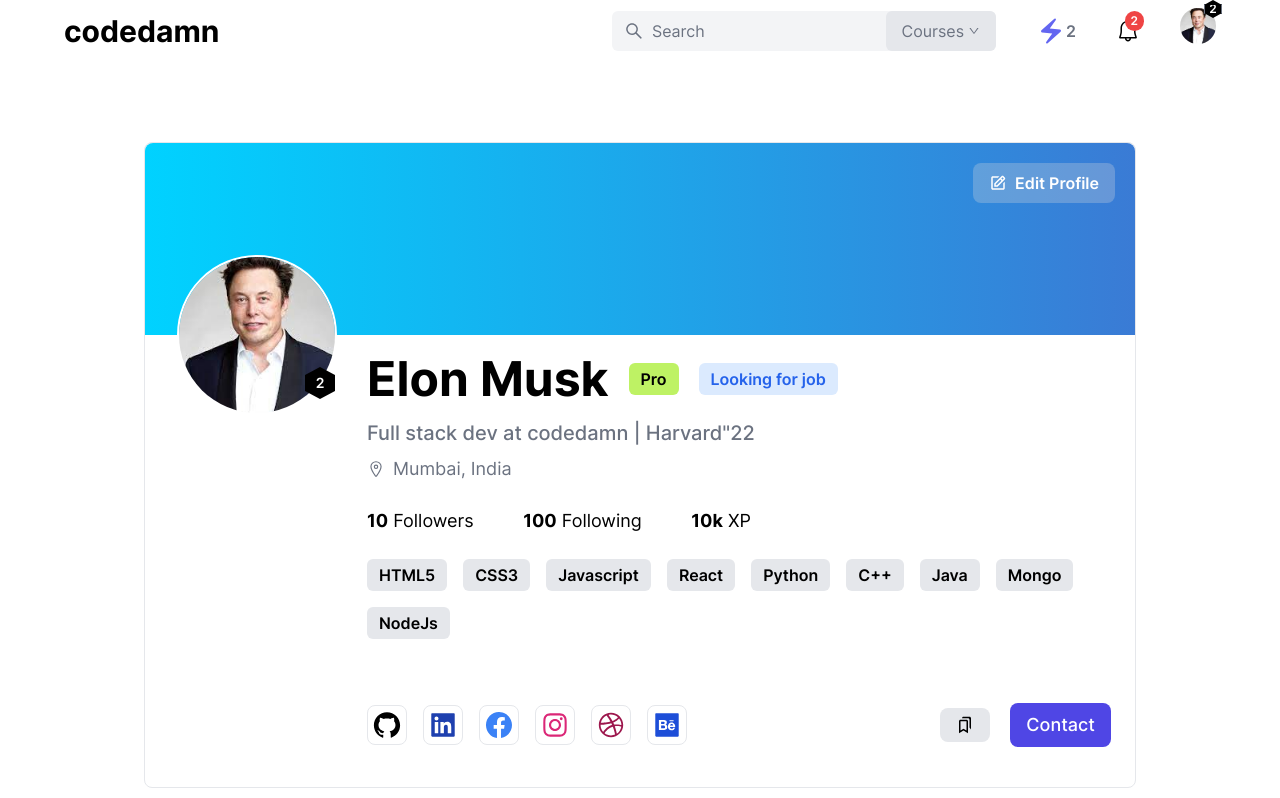
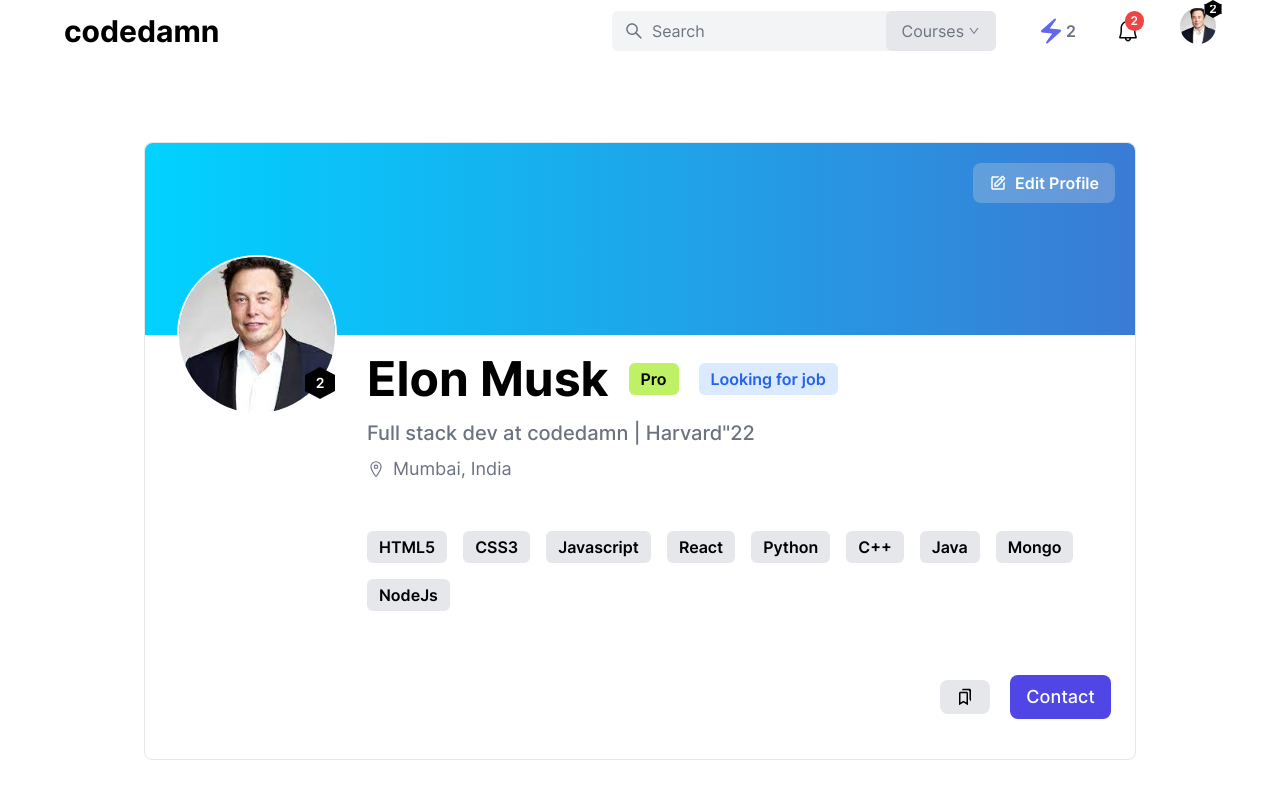
Before and after one commit to CoderGhost37/Profile-Page, a Next.js app: page / in a window 1280 px wide. Shown: the top 798 px of the page. Built offline with nearby package versions, Linux system fonts and the light colour scheme.

Commit message:
feat: implemented context-api (#4)

```diff
--- a/package.json
+++ b/package.json
@@ -22,6 +22,7 @@
     "next": "^13.4.4",
     "react": "^18.2.0",
     "react-dom": "^18.2.0",
+    "react-hot-toast": "^2.4.1",
     "react-icons": "^4.9.0",
     "tailwind-merge": "^1.13.0"
   },
--- a/src/components/EditProfile/Profile.tsx
+++ b/src/components/EditProfile/Profile.tsx
@@ -1,22 +1,16 @@
 import React from 'react';
+import toast from 'react-hot-toast';
 import { BiChevronDown } from 'react-icons/bi';
 
 import ButtonGroup from '@/components/ButtonGroup';
 import Input from '@/components/Input';
 import ToggleInput from '@/components/ToggleInput';
 
+import { useProfile } from '@/context/ProfileContext';
+
 const Profile = () => {
-  const [form, setForm] = React.useState({
-    profilePic: '/images/user.png',
-    name: '',
-    bio: '',
-    location: '',
-    dob: '',
-    gender: '',
-    followersFollowingVisible: false,
-    xpVisible: false,
-    badgesVisible: true,
-  });
+  const { profile, updateProfile } = useProfile();
+  const [form, setForm] = React.useState(profile);
   const [profilePicUrl, setProfilePicUrl] = React.useState('');
   const [openProfilePicInput, setOpenProfilePicInput] = React.useState(false);
   const [isOpen, setIsOpen] = React.useState(false);
@@ -36,21 +30,12 @@
   };
 
   const handleCancel = () => {
-    setForm({
-      profilePic: '/images/user.png',
-      name: '',
-      bio: '',
-      location: '',
-      dob: '',
-      gender: '',
-      followersFollowingVisible: false,
-      xpVisible: false,
-      badgesVisible: true,
-    });
+    setForm(profile);
   };
 
   const handleSave = () => {
-    //
+    updateProfile(form);
+    toast.success('Profile updated successfully');
   };
 
   return (
@@ -59,8 +44,8 @@
         <div className='flex w-full items-center justify-start'>
           {/* eslint-disable-next-line @next/next/no-img-element */}
           <img
-            src='/images/profile-img.jpg'
-            alt='profile picture'
+            src={form.profilePic}
+            alt={profile.name}
             className='h-20 w-20 rounded-full object-cover sm:h-28 sm:w-28'
           />
           <ButtonGroup
--- a/src/components/EditProfile/Socials.tsx
+++ b/src/components/EditProfile/Socials.tsx
@@ -1,17 +1,14 @@
 import React from 'react';
+import toast from 'react-hot-toast';
 
 import ButtonGroup from '@/components/ButtonGroup';
 import Input from '@/components/Input';
 
+import { useProfile } from '@/context/ProfileContext';
+
 const Socials = () => {
-  const [form, setForm] = React.useState({
-    githubUrl: '',
-    linkedinUrl: '',
-    facebookUrl: '',
-    instagramUrl: '',
-    dribbbleUrl: '',
-    behanceUrl: '',
-  });
+  const { socials, updateSocials } = useProfile();
+  const [form, setForm] = React.useState(socials);
 
   const handleOnChange = (e: React.ChangeEvent<HTMLInputElement>) => {
     const { name, value } = e.target;
@@ -22,18 +19,12 @@
   };
 
   const handleCancel = () => {
-    setForm({
-      githubUrl: '',
-      linkedinUrl: '',
-      facebookUrl: '',
-      instagramUrl: '',
-      dribbbleUrl: '',
-      behanceUrl: '',
-    });
+    setForm(socials);
   };
 
   const handleSave = () => {
-    //
+    updateSocials(form);
+    toast.success('Socials updated successfully');
   };
 
   return (
--- a/src/components/Navbar/NavMenu.tsx
+++ b/src/components/Navbar/NavMenu.tsx
@@ -2,7 +2,10 @@
 import { MdElectricBolt } from 'react-icons/md';
 import { VscBell } from 'react-icons/vsc';
 
+import { useProfile } from '@/context/ProfileContext';
+
 const NavMenu = () => {
+  const { profile } = useProfile();
   return (
     <nav className='flex items-center justify-between'>
       <div className='flex items-center'>
@@ -18,7 +21,7 @@
       <div className='relative'>
         {/* eslint-disable-next-line @next/next/no-img-element */}
         <img
-          src='/images/profile-img.jpg'
+          src={profile.profilePic}
           alt='profile image'
           className='h-9 w-9 rounded-full object-cover'
         />
--- a/src/components/Profile/ProfileCard.tsx
+++ b/src/components/Profile/ProfileCard.tsx
@@ -11,19 +11,11 @@
 import { BsFacebook } from 'react-icons/bs';
 import { IoLocationOutline } from 'react-icons/io5';
 
-const technologies = [
-  'HTML5',
-  'CSS3',
-  'Javascript',
-  'React',
-  'Python',
-  'C++',
-  'Java',
-  'Mongo',
-  'NodeJs',
-];
+import { useProfile } from '@/context/ProfileContext';
 
 const ProfileCard = ({ view }: { view: string }) => {
+  const { profile, socials } = useProfile();
+
   return (
     <div className='mt-10 rounded-lg border border-solid pb-10'>
       <div className='gradient relative flex h-48 w-full rounded-t-lg'>
@@ -39,8 +31,8 @@
         <div className='rounded-full'>
           {/* eslint-disable-next-line @next/next/no-img-element */}
           <img
-            src='/images/profile-img.jpg'
-            alt='Elon Musk'
+            src={profile.profilePic}
+            alt={profile.name}
             className='absolute -top-20 left-8 h-40 w-40 rounded-full border-2 border-solid border-white object-cover'
           />
           <span className='hexagon absolute left-40 top-10 flex items-center justify-center bg-black text-sm font-semibold text-white'>
@@ -50,7 +42,7 @@
 
         <div className='mt-20 flex w-full flex-col justify-end px-6 md:mt-5 md:pl-48'>
           <div className='flex flex-col sm:flex-row sm:items-center sm:space-x-5'>
-            <p className='text-4xl font-bold lg:text-5xl'>Elon Musk</p>
+            <p className='text-4xl font-bold lg:text-5xl'>{profile.name}</p>
             <div className='mt-2 flex items-center space-x-5 sm:mt-0'>
               <div className='rounded-md bg-[#BEF264] px-2 py-0.5 text-sm font-semibold sm:text-base md:px-3 md:py-1'>
                 Pro
@@ -61,25 +53,34 @@
             </div>
           </div>
           <p className='mt-4 text-base font-medium text-gray-500 sm:text-xl'>
-            Full stack dev at codedamn | Harvard"22
+            {profile.bio}
           </p>
           <div className='mt-2 flex items-center'>
             <IoLocationOutline className='mr-2 text-base text-gray-500 sm:text-lg' />
-            <p className='text-sm text-gray-500 sm:text-lg'>Mumbai, India</p>
+            <p className='text-sm text-gray-500 sm:text-lg'>
+              {profile.location}
+            </p>
           </div>
           <div className='mt-6 flex w-64 flex-wrap items-center justify-between gap-2 sm:w-80 md:w-96 md:gap-4'>
+            {profile.followersFollowingVisible && (
               <p className='text-sm sm:text-lg'>
-              <b>10</b> Followers
+                <b>{profile.followers}</b> Followers
               </p>
+            )}
+            {profile.followersFollowingVisible && (
               <p className='text-sm sm:text-lg'>
-              <b>100</b> Following
+                <b>{profile.following}</b> Following
               </p>
+            )}
+            {profile.xpVisible && (
               <p className='text-sm sm:text-lg'>
-              <b>10k</b> XP
+                <b>{profile.xp}</b> XP
               </p>
+            )}
           </div>
           <div className='mt-6 flex flex-wrap gap-2 md:gap-4'>
-            {technologies.map((tech, index) => (
+            {profile.badgesVisible &&
+              profile.badges.map((tech, index) => (
                 <span
                   key={index}
                   className='rounded-md bg-gray-200 px-2 py-0.5 text-sm font-semibold md:px-3 md:py-1 md:text-base'
@@ -90,24 +91,36 @@
           </div>
           <div className='mt-10 flex flex-col items-center justify-between sm:flex-row md:mt-16 md:flex-col lg:flex-row'>
             <div className='flex items-center space-x-4'>
-              <Link href='#'>
+              {socials.githubUrl && (
+                <Link href={socials.githubUrl}>
                   <AiOutlineGithub className='h-8 w-8 rounded-lg border border-solid p-1 md:h-10 md:w-10' />
                 </Link>
-              <Link href='#'>
+              )}
+              {socials.linkedinUrl && (
+                <Link href={socials.linkedinUrl}>
                   <AiFillLinkedin className='h-8 w-8 rounded-lg border border-solid p-1 text-blue-800 md:h-10 md:w-10' />
                 </Link>
-              <Link href='#'>
+              )}
+              {socials.facebookUrl && (
+                <Link href={socials.facebookUrl}>
                   <BsFacebook className='h-8 w-8 rounded-lg border border-solid p-1.5 text-blue-500 md:h-10 md:w-10' />
                 </Link>
-              <Link href='#'>
+              )}
+              {socials.instagramUrl && (
+                <Link href={socials.instagramUrl}>
                   <AiOutlineInstagram className='h-8 w-8 rounded-lg border border-solid p-1 text-pink-600 md:h-10 md:w-10' />
                 </Link>
-              <Link href='#'>
+              )}
+              {socials.dribbbleUrl && (
+                <Link href={socials.dribbbleUrl}>
                   <AiOutlineDribbble className='h-8 w-8 rounded-lg border border-solid p-1 text-pink-800 md:h-10 md:w-10' />
                 </Link>
-              <Link href='#'>
+              )}
+              {socials.behanceUrl && (
+                <Link href={socials.behanceUrl}>
                   <AiOutlineBehanceSquare className='h-8 w-8 rounded-lg border border-solid p-1 text-blue-700 md:h-10 md:w-10' />
                 </Link>
+              )}
             </div>
             <div className='mt-4 flex items-center space-x-5 lg:mt-0'>
               {view === 'resume' ? (
--- /dev/null
+++ b/src/context/ProfileContext.tsx
@@ -0,0 +1,171 @@
+import {
+  createContext,
+  ReactNode,
+  useContext,
+  useEffect,
+  useState,
+} from 'react';
+
+import { resumeData } from '@/constant/data';
+
+interface Profile {
+  name: string;
+  profilePic: string;
+  bio: string;
+  location: string;
+  gender: string;
+  dob: string;
+  followers: number;
+  following: number;
+  xp: number;
+  badges: string[];
+  followersFollowingVisible: boolean;
+  xpVisible: boolean;
+  badgesVisible: boolean;
+}
+
+interface Socials {
+  githubUrl: string;
+  linkedinUrl: string;
+  facebookUrl: string;
+  instagramUrl: string;
+  dribbbleUrl: string;
+  behanceUrl: string;
+}
+
+interface Resume {
+  about: string;
+  workExp: {
+    icon: string;
+    name: string;
+    location: string;
+    company: string;
+    duration: string;
+    desc?: string;
+    responsibilities?: string[];
+  }[];
+  education: {
+    img: string;
+    name: string;
+    location: string;
+    degree?: string;
+    duration: string;
+    desc?: string;
+  }[];
+  interests: string[];
+}
+
+const defaultProfile: Profile = {
+  name: 'Elon Musk',
+  profilePic: '/images/profile-img.jpg',
+  bio: 'Full stack dev at codedamn | Harvard"22',
+  location: 'Mumbai, India',
+  gender: 'Male',
+  dob: '1999-01-01',
+  followers: 100,
+  following: 10,
+  xp: 1000,
+  badges: [
+    'HTML5',
+    'CSS3',
+    'Javascript',
+    'React',
+    'Python',
+    'C++',
+    'Java',
+    'Mongo',
+    'NodeJs',
+  ],
+  followersFollowingVisible: false,
+  xpVisible: false,
+  badgesVisible: true,
+};
+
+const defaultSocials: Socials = {
+  githubUrl: '',
+  linkedinUrl: '',
+  facebookUrl: '',
+  instagramUrl: '',
+  dribbbleUrl: '',
+  behanceUrl: '',
+};
+
+const defaultResume: Resume = {
+  about: resumeData.about,
+  workExp: resumeData.workExperience,
+  education: resumeData.education,
+  interests: resumeData.interests,
+};
+
+interface ProfileContextProps {
+  profile: Profile;
+  socials: Socials;
+  resume: Resume;
+  updateProfile: (updatedProfile: Profile) => void;
+  updateSocials: (updatedSocials: Socials) => void;
+  updateResume: (updatedResume: Resume) => void;
+}
+
+const ProfileContext = createContext<ProfileContextProps>({
+  profile: defaultProfile,
+  socials: defaultSocials,
+  resume: defaultResume,
+  updateProfile: function (): void {
+    throw new Error('Function not implemented.');
+  },
+  updateSocials: function (): void {
+    throw new Error('Function not implemented.');
+  },
+  updateResume: function (): void {
+    throw new Error('Function not implemented.');
+  },
+});
+
+export const useProfile = () => {
+  return useContext(ProfileContext);
+};
+
+export const ProfileProvider = ({ children }: { children: ReactNode }) => {
+  const [profile, setProfile] = useState<Profile>(defaultProfile);
+  const [socials, setSocials] = useState<Socials>(defaultSocials);
+  const [resume, setResume] = useState<Resume>(defaultResume);
+
+  useEffect(() => {
+    const profileData = localStorage.getItem('profile');
+    const socialsData = localStorage.getItem('socials');
+    const resumeData = localStorage.getItem('resume');
+    if (profileData) setProfile(JSON.parse(profileData));
+    if (socialsData) setSocials(JSON.parse(socialsData));
+    if (resumeData) setResume(JSON.parse(resumeData));
+  }, []);
+
+  const updateProfile = (updatedProfile: Profile) => {
+    setProfile(updatedProfile);
+    localStorage.setItem('profile', JSON.stringify(updatedProfile));
+  };
+
+  const updateSocials = (updatedSocials: Socials) => {
+    setSocials(updatedSocials);
+    localStorage.setItem('socials', JSON.stringify(updatedSocials));
+  };
+
+  const updateResume = (updatedResume: Resume) => {
+    setResume(updatedResume);
+    localStorage.setItem('resume', JSON.stringify(updatedResume));
+  };
+
+  return (
+    <ProfileContext.Provider
+      value={{
+        profile,
+        socials,
+        resume,
+        updateProfile,
+        updateSocials,
+        updateResume,
+      }}
+    >
+      {children}
+    </ProfileContext.Provider>
+  );
+};
--- a/src/pages/_app.tsx
+++ b/src/pages/_app.tsx
@@ -1,14 +1,20 @@
 import { AppProps } from 'next/app';
+import { Toaster } from 'react-hot-toast';
 
 import '@/styles/globals.css';
 
 import Layout from '@/components/layout/Layout';
 
+import { ProfileProvider } from '@/context/ProfileContext';
+
 function MyApp({ Component, pageProps }: AppProps) {
   return (
-    <Layout>
-      <Component {...pageProps} />
-    </Layout>
+    <ProfileProvider>
+      <Layout>
+        <Component {...pageProps} />
+        <Toaster />
+      </Layout>
+    </ProfileProvider>
   );
 }
 
```
Also changed, not shown: src/components/EditProfile/Resume.tsx (+9 -16 lines), src/components/Profile/Resume/Resume.tsx (+5 -3 lines), 1 other file (tests, documents, lock files or other folders). Lines whose indentation alone changed are shown as unchanged.
